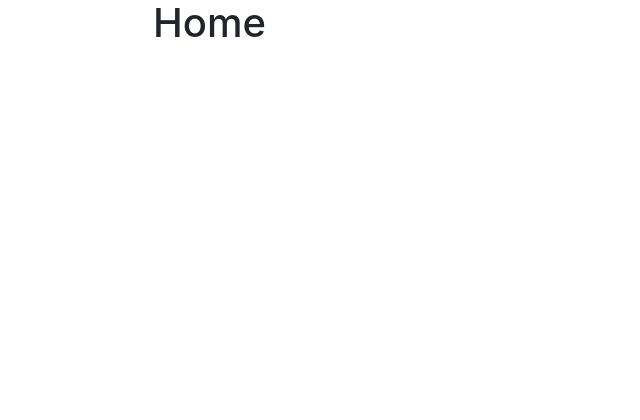
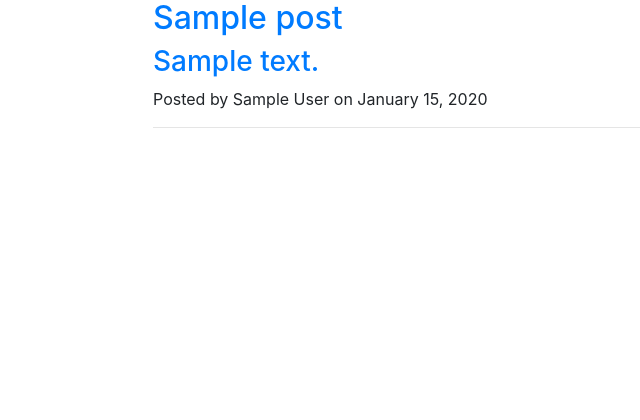
Before and after one commit to preetampvp/blog, a Django app: template templates/blog/home.html in a window 1280 px wide. Shown: the part 81-501 px from the top of the page, without its empty margins (122-762 px from the left). Run offline with Django 3.2, Linux system fonts and the light colour scheme; the template is opened without the code that fills it: most values are stand-ins (such as "Sample title", 1, 10 or a date in 2020); grey boxes marked "Sample" are stand-in pictures; data that the repository does not hold is empty; some libraries are stand-ins or nearby versions.

Commit message:
post details

```diff
--- a/bac/settings.py
+++ b/bac/settings.py
@@ -133,6 +133,7 @@ STATICFILES_DIRS = [
 TINYMCE_JS_URL = os.path.join(STATIC_URL, 'js/tinymce/tinymce.min.js')
 TINYMCE_JS_ROOT = os.path.join(STATIC_URL, 'js/tinymce')
 TINYMCE_DEFAULT_CONFIG = {
+    'height': 500,
     'plugins': 'image,imagetools,code,media,link,codesample',
     'theme': 'silver',
     'toolbar': 'styleselect | undo redo | bold italic | \
--- a/blog/urls.py
+++ b/blog/urls.py
@@ -1,8 +1,9 @@
 from django.urls import path
 
-from . import views
+from .views import home, post
 
 app_name = 'blog'
 urlpatterns = [
-    path('', views.home, name='home'),
+    path('', home, name='home'),
+    path('entry/<slug:slug>', post, name='post'),
 ]
--- a/templates/base.html
+++ b/templates/base.html
@@ -14,14 +14,8 @@
   <body>
     {% include 'nav.html' %}
     {% include 'header.html' %}
-     <div class="container">
-        <div class="row">
-          <div class="col-lg-8 col-md-10 mx-auto">
-            {% block content %}
-            {% endblock content %}
-          </div>
-        </div>
-      </div>
+    {% block content %}
+    {% endblock content %}
   </body>
   <script src="https://code.jquery.com/jquery-3.2.1.slim.min.js" integrity="sha384-KJ3o2DKtIkvYIK3UENzmM7KCkRr/rE9/Qpg6aAZGJwFDMVNA/GpGFF93hXpG5KkN" crossorigin="anonymous"></script>
   <script src="https://cdnjs.cloudflare.com/ajax/libs/popper.js/1.12.9/umd/popper.min.js" integrity="sha384-ApNbgh9B+Y1QKtv3Rn7W3mgPxhU9K/ScQsAP7hUibX39j7fakFPskvXusvfa0b4Q" crossorigin="anonymous"></script>
--- a/templates/blog/home.html
+++ b/templates/blog/home.html
@@ -3,5 +3,24 @@
 {% block title %} BAC - Home {% endblock title%}
 
 {% block content %}
-<h1>Home</h1>
+     <div class="container">
+        <div class="row">
+          <div class="col-lg-8 col-md-10 mx-auto">
+          {% for post in blogs %}
+          <div class="post-preview">
+            <a href="{% url 'blog:post' slug=post.slug %}">
+              <h2 class="post-title">
+                {{ post.title }}
+              </h2>
+              <h3 class="post-subtitle">
+                {{ post.short_description | safe }}
+              </h3>
+            </a>
+            <p class="post-meta">Posted by {{ post.author }} on {{ post.created_date | date:'F j, Y' }}</p>
+          </div>
+          <hr>
+          {% endfor %}
+        </div>
+      </div>
+    </div>
 {% endblock content %}
--- a/templates/header.html
+++ b/templates/header.html
@@ -1,11 +1,13 @@
-<header class="masthead" style="background-image: url('img/home-bg.jpg');">
+<header class="masthead" style="background-image: url('{{ hero_image_url }}');">
   <div class="overlay"></div>
   <div class="container">
     <div class="row">
       <div class="col-lg-8 col-md-10 mx-auto">
         <div class="site-heading">
-          <h1>Clean Blog</h1>
-          <span class="subheading">BAC Blog</span>
+          {% if blog %}
+            <h1>{{ blog.title }}</h1>
+            <span class="meta">Posted by {{ blog.author }}</a> on {{ blog.created_date | date:'F j, Y' }}</span>
+          {% endif %}
         </div>
       </div>
     </div>
--- a/templates/nav.html
+++ b/templates/nav.html
@@ -17,9 +17,11 @@
         <li class="nav-item">
           <a class="nav-link" href="{% url 'admin:index' %}">Admin</a>
         </li>
+        <!--
         <li class="nav-item">
           <a class="nav-link" href="contact.html">Login</a>
         </li>
+        -->
       </ul>
     </div>
   </div>
```
Also changed, not shown: blog/views.py (+17 -1 lines), templates/blog/post.html (added, +16 -0 lines).
